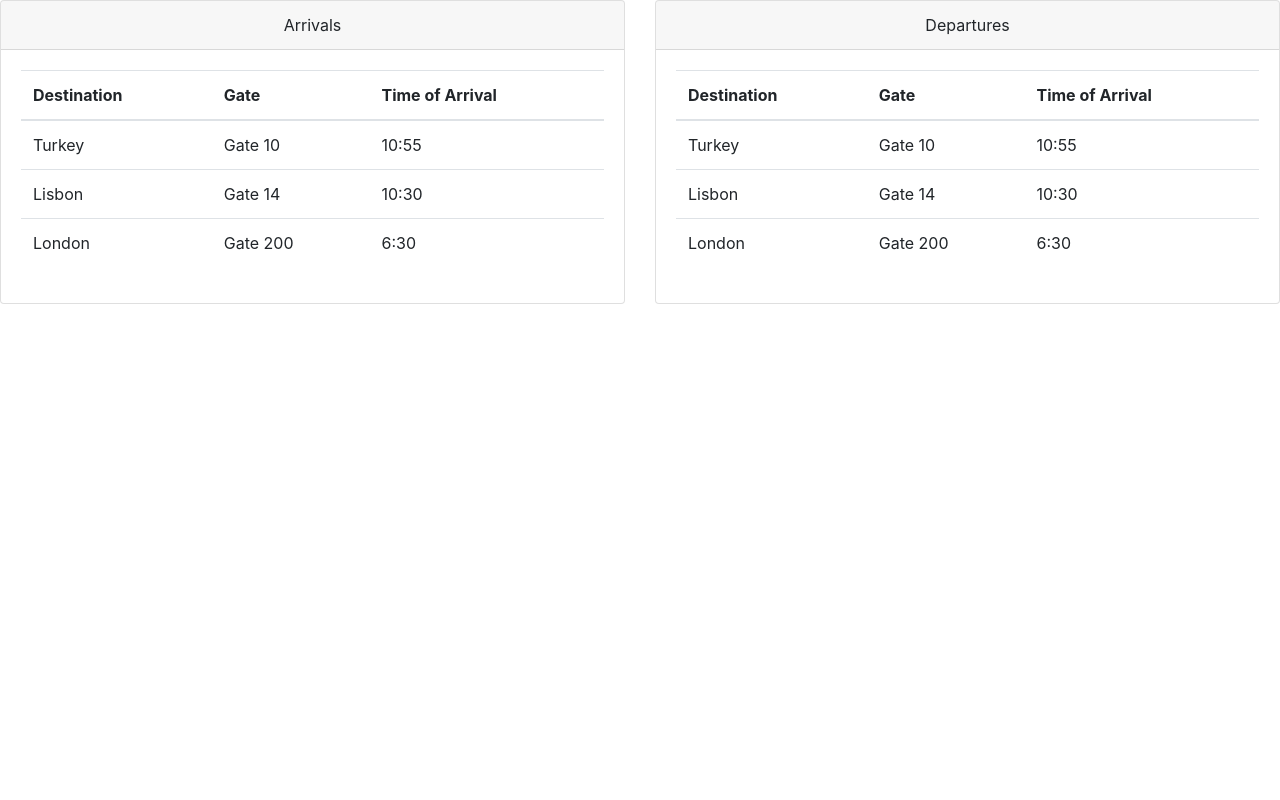
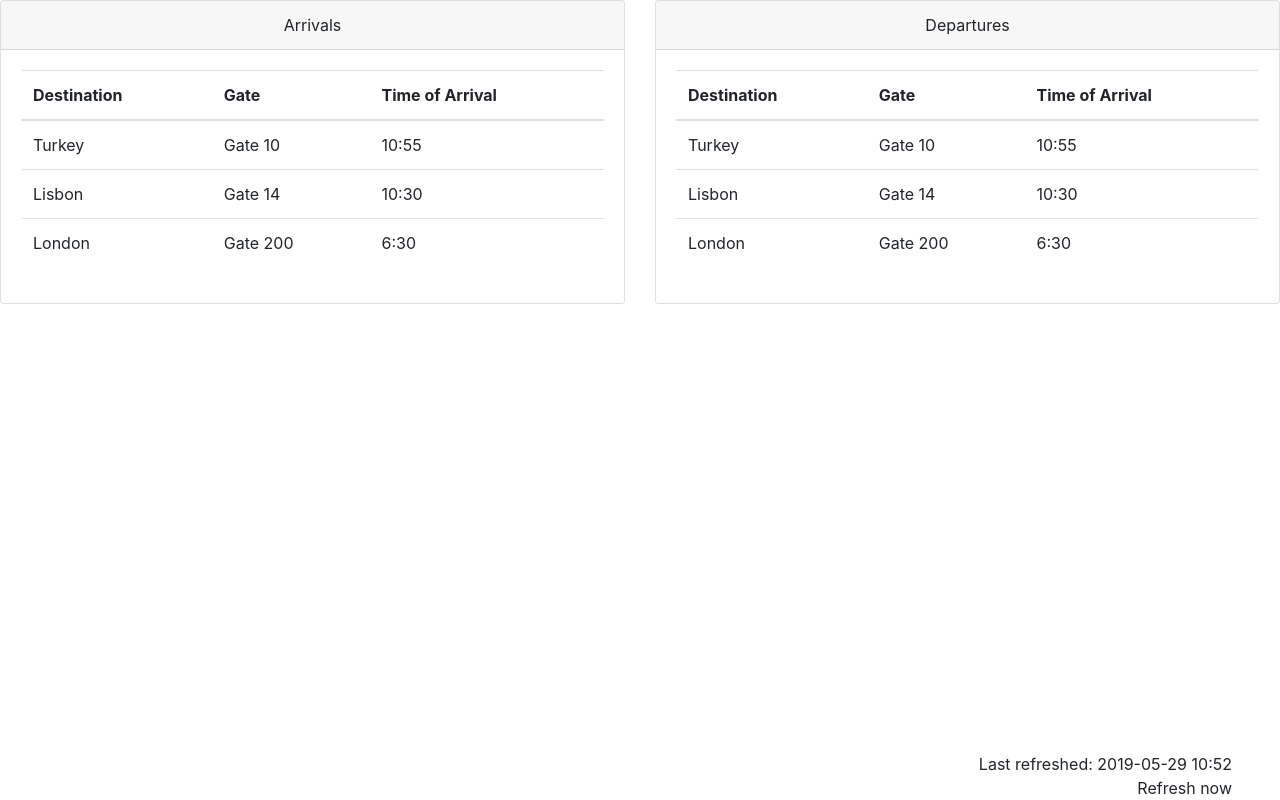
Before and after one commit to ranemills/airport-board, an Angular app: page / in a window 1280 px wide. Built offline with nearby package versions, Linux system fonts and the light colour scheme.

Commit message:
Add last refreshed

```diff
--- a/src/app/app.component.html
+++ b/src/app/app.component.html
@@ -52,3 +52,15 @@
     </div>
   </div>
 </div>
+
+<div class="row fixed-bottom  mr-5">
+  <div class="col">
+    <div class="row justify-content-end">
+      Last refreshed: 2019-05-29 10:52
+    </div>
+    <div class="row justify-content-end">
+      Refresh now
+    </div>
+  </div>
+
+</div>
```
